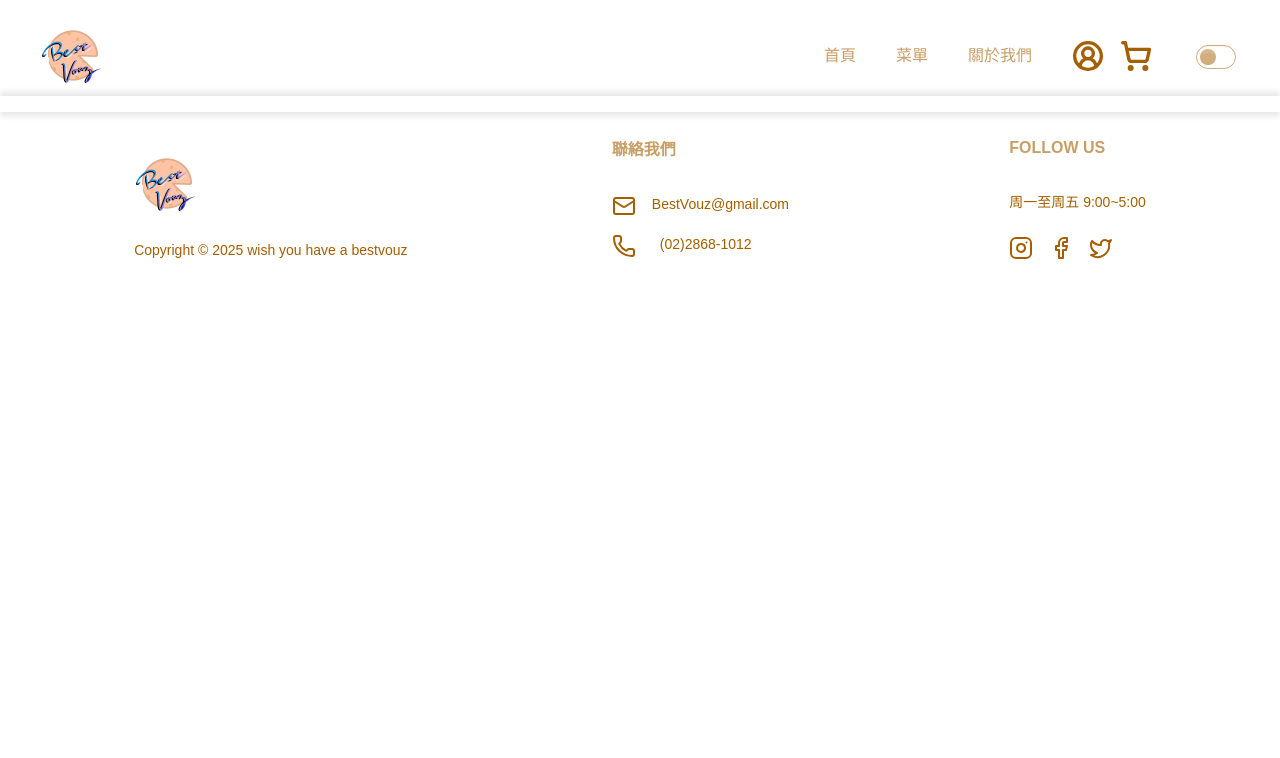
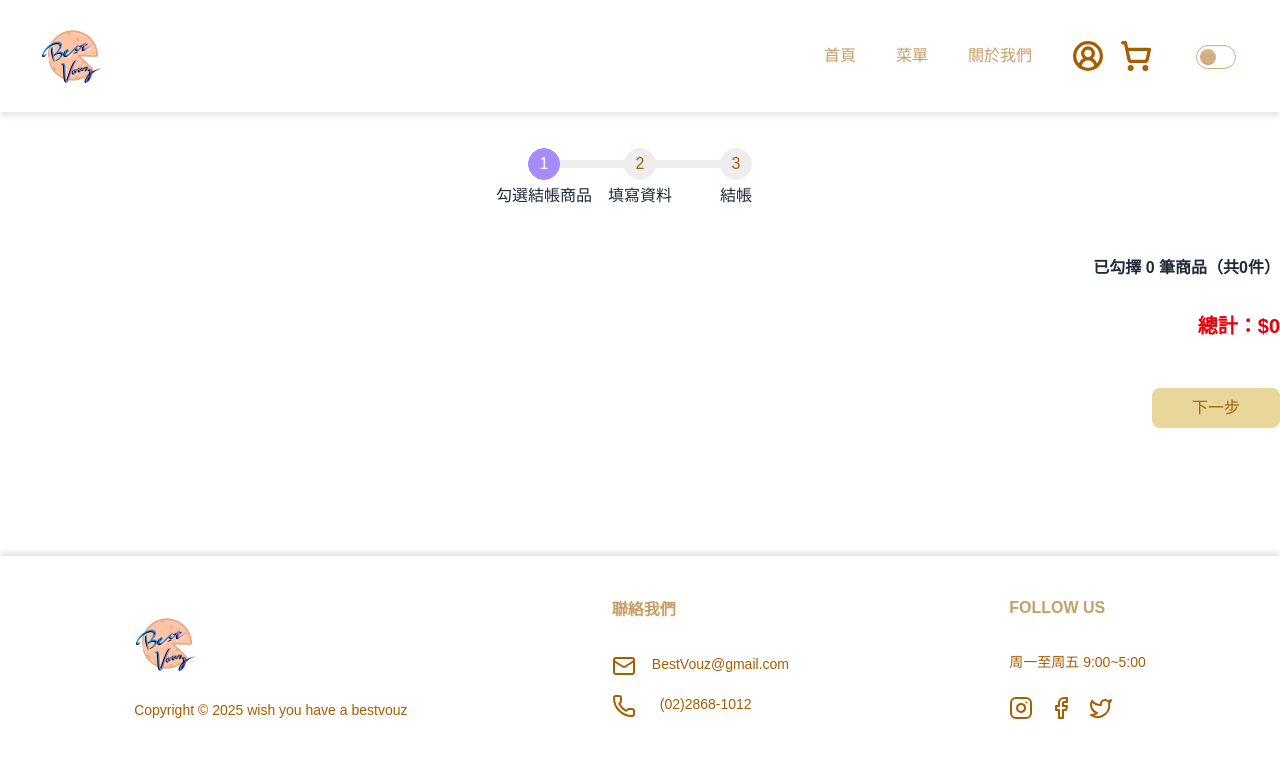
Before and after one commit to sunnywang930410/BestVouz, a React (Vite) app: page /checkout/step1 in a window 1280 px wide. Shown: the top 758 px of the page. Built offline with nearby package versions, Linux system fonts and the light colour scheme; a web font is replaced by a local one.

Commit message:
結帳勾選商品Step1完成

```diff
--- /dev/null
+++ b/pages/Form.jsx
@@ -0,0 +1,7 @@
+import Step from "../src/component/Step"
+function Form(){
+    return(
+        <Step/>
+    );
+}
+export default Form;
--- a/src/App.jsx
+++ b/src/App.jsx
@@ -13,6 +13,7 @@ import Menu from '../pages/Menu';
 import store from "./redux/store"
 import { ModalProvider } from "./component/ModalContext";
 import Checkout from '../pages/Checkout';
+import Form from '../pages/Form';
 function App() {
   const [count, setCount] = useState(0)
 
@@ -27,7 +28,8 @@ function App() {
                 <Route path="/" element={<Home />} />
                 <Route path="/menu" element={<Menu />} />
                 <Route path="/product/:id" element={<Product />} />
-                <Route path='/checkout' element={<Checkout />}/>
+                <Route path='/checkout/step1' element={<Checkout />}/>
+                <Route path='/checkout/step2' element={<Form />}/>
               </Routes>
               <Footer />
             </main>
--- a/src/component/CartContent.jsx
+++ b/src/component/CartContent.jsx
@@ -3,7 +3,6 @@ import { removeCartItems, clearCart, selectCartItems, updateQuantity } from "@/r
 import { useNavigate } from "react-router";
 import { ModalContext } from "../component/ModalContext";
 import { useContext } from 'react';
-import { Trash } from 'lucide-react';
 function CartContent() {
     const dispatch = useDispatch();
     const cartItems = useSelector(selectCartItems);
@@ -22,7 +21,7 @@ function CartContent() {
     const { toggleModal } = useContext(ModalContext);
     const navigate = useNavigate();
     const handleNavigate = () => {
-        navigate("/checkout");
+        navigate("/checkout/step1");
         // 導航時也滾動到頂部
         window.scrollTo({
             top: 0,
--- a/src/component/CheckoutList.jsx
+++ b/src/component/CheckoutList.jsx
@@ -1,16 +1,25 @@
 import { useDispatch, useSelector } from "react-redux";
 import { removeCartItems, selectCartItems, toggleSelectItem, selectedItemsID, updateQuantity } from "@/redux/cartSlice";
 import QuantitySelector from "./QuantitySelector"
-
+import { useNavigate } from "react-router";
 function CheckoutList() {
     const dispatch = useDispatch();
     const cartItems = useSelector(selectCartItems);
     const selectItemsID = useSelector(selectedItemsID);
     const isSelected = (id) => selectItemsID.includes(id);
-    const totalPrice = cartItems.reduce((total, item) => {
-        console.log(item.totalPrice)
-        return total + item.totalPrice;
-    }, 0);
+    const selectedItems = cartItems.filter(item => isSelected(item.id));
+    const selectedCount = selectedItems.length;
+    const selectedQuantity = selectedItems.reduce((sum, item) => sum + item.quantities, 0);
+    const selectedTotal = selectedItems.reduce((sum, item) => sum + item.totalPrice, 0);
+    const navigate = useNavigate();
+    const handleNavigate = () => {
+        navigate("/checkout/step2");
+        // 導航時也滾動到頂部
+        window.scrollTo({
+            top: 0,
+            behavior: 'smooth'
+        });
+    }
     const labelMap = {
         size: "尺寸",
         fruit: "外層水果",
@@ -92,6 +101,30 @@ function CheckoutList() {
                     </div>
                 </div>
             ))}
+            <div className="mt-12">
+                {/* 計算勾選商品數 */}
+                <div>
+                    {selectedCount >= 0 && (
+                        <div className="text-right text-base mt-12 font-semibold text-gray-800">
+                            已勾擇 <span className="text-gray-800">{selectedCount}</span> 筆商品（共{selectedQuantity}件）
+                        </div>
+                    )}
+                    {/* 價格總計 */}
+                    <div className="text-right text-xl mt-8 font-semibold text-red-600">
+                        總計：${selectedTotal}
+                    </div>
+                </div>
+                {/* 下一步按鈕 */}
+                <div className="flex justify-end mt-12">
+                    <button
+                        className="px-10 py-2 rounded-lg bg-[#E8D69A] body-text hover:bg-[#C8B885] hover:text-white"
+                        onClick={() => { handleNavigate(); }}
+                    >
+                        下一步
+                    </button>
+                </div>
+
+            </div>
         </div>
     );
 }
--- a/src/component/Step.jsx
+++ b/src/component/Step.jsx
@@ -1,10 +1,19 @@
+import { useLocation } from 'react-router-dom';
 function Step() {
+    const location = useLocation();
+    const getStep = () => {
+    if (location.pathname === "/checkout/step1") return 1;
+    if (location.pathname === "/checkout/step2") return 2;
+    if (location.pathname === "/checkout/step3") return 3;
+    return 1;
+  };
+  const step = getStep();
     return (
         <div className="mb-12 mt-12">
-            <ul className="steps steps-horizontal">
-                <li className="step step-primary">勾選結帳商品</li>
-                <li className="step">填寫資料</li>
-                <li className="step">結帳</li>
+            <ul className="steps steps-horizontal text-gray-800">
+                <li className={`step ${step >= 1 ? 'step-warning ' : ''}`}>勾選結帳商品</li>
+                <li className={`step ${step >= 2 ? 'step-warning ' : ''}`}>填寫資料</li>
+                <li className={`step ${step >= 3 ? 'step-warning ' : ''}`}>結帳</li>
             </ul>
         </div>
     );
--- a/src/index.css
+++ b/src/index.css
@@ -37,10 +37,10 @@
   /* 黑色 */
   --color-success: #22C55E;
   /*綠色*/
-  --color-warning: #FECCD2;
-  /*粉色*/
-  --color-warning-content: #A78BFA;
-  /*紫色*/
+  --color-warning: #A78BFA;
+  /*紫色背景*/
+  --color-warning-content:  #ffffff;
+  /*白色字體*/
 
   /* border radius */
   --radius-selector: 0.5rem;
@@ -80,9 +80,9 @@
   /*綠色*/
   /*綠色*/
   --color-warning: #EEAF00;
-  /*dark改 橘色*/
-  --color-warning-content: #EEAF00;
-  /*dark改 橘色*/
+  /*dark改 橘色背景*/
+  --color-warning-content: #ffffff;
+  /*dark改 白字*/
 
   /* border radius */
   --radius-selector: 0.5rem;
```
Also changed, not shown: src/component/CheckoutForm.jsx (added).
